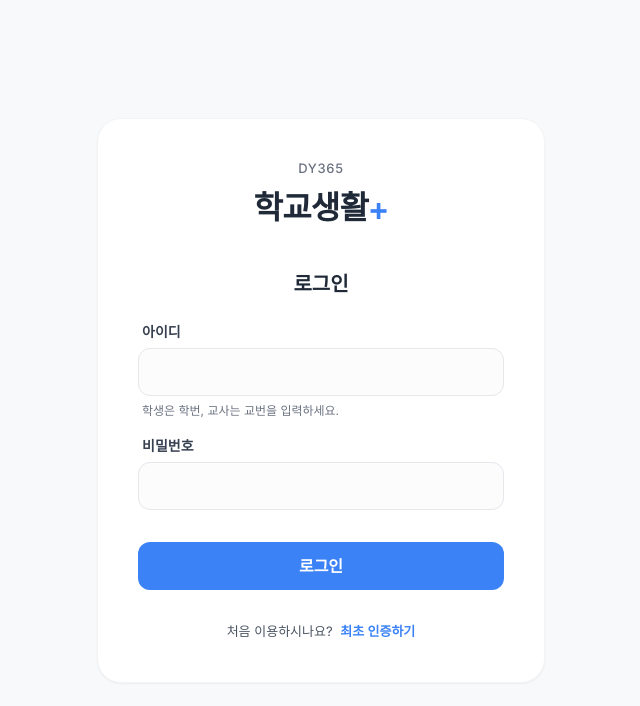
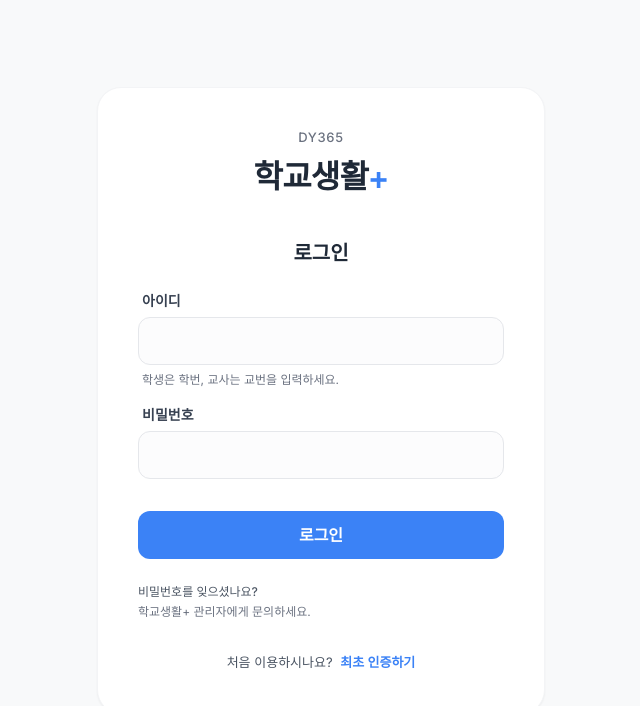
Before and after one commit to shrlrk/webportal2, a React (Vite) app: page /login in a window 1280 px wide. Shown: the top 706 px of the page, without its empty margins (319-959 px from the left). Built offline with nearby package versions, Linux system fonts and the light colour scheme; no server answers.

Commit message:
Refactor login error message and add system settings placeholder for help text

```diff
--- a/src/pages/LoginPage.tsx
+++ b/src/pages/LoginPage.tsx
@@ -2,6 +2,13 @@ import React, { useState, useEffect } from 'react';
 import { useNavigate, useLocation } from 'react-router-dom';
 import { getUserByUserId, completeUserVerification } from '../services/firebase/userService';
 import { loginWithUserIdAndPassword, registerWithUserIdAndPassword } from '../services/firebase/authService';
+
+const SYSTEM_SETTINGS_PLACEHOLDER = {
+  loginHelp: {
+    title: "비밀번호를 잊으셨나요?",
+    message: "학교생활+ 관리자에게 문의하세요."
+  }
+};
 
 const LoginPage: React.FC = () => {
   const location = useLocation();
@@ -41,7 +48,7 @@ const LoginPage: React.FC = () => {
       await loginWithUserIdAndPassword(loginId, loginPassword);
       navigate(from, { replace: true });
     } catch (err: any) {
-      setError('아이디 또는 비밀번호를 확인해 주세요.\n로그인이 계속되지 않으면 담임교사 또는 도서관 담당자에게 문의하세요.');
+      setError('아이디 또는 비밀번호를 다시 확인해 주세요.');
     }
     setLoading(false);
   };
@@ -139,7 +146,9 @@ const LoginPage: React.FC = () => {
 
 
         {error && (
-          <div className="mb-6 text-[13px] text-red-500 text-center bg-red-50 py-3 px-4 rounded-xl font-medium whitespace-pre-wrap leading-relaxed">
+          <div className={`mb-6 text-[13px] py-3 px-4 rounded-xl font-medium whitespace-pre-wrap leading-relaxed ${
+            tab === 'login' ? 'bg-gray-50 text-gray-600 text-left' : 'bg-red-50 text-red-500 text-center'
+          }`}>
             {error}
           </div>
         )}
@@ -159,6 +168,10 @@ const LoginPage: React.FC = () => {
             <button type="submit" disabled={loading} className="w-full h-12 bg-blue-500 hover:bg-blue-600 active:scale-[0.98] text-white font-semibold rounded-xl mt-4 transition-all duration-200 disabled:opacity-50">
               {loading ? '로그인 중...' : '로그인'}
             </button>
+            <div className="mt-2 text-[12px] text-gray-500 text-left">
+              <p className="font-medium text-gray-600 mb-0.5">{SYSTEM_SETTINGS_PLACEHOLDER.loginHelp.title}</p>
+              <p>{SYSTEM_SETTINGS_PLACEHOLDER.loginHelp.message}</p>
+            </div>
             <div className="mt-4 text-center text-[13px] text-gray-600">
               처음 이용하시나요? <button type="button" onClick={() => { setTab('verify'); setError(''); setVerifyStep(1); setAlreadyVerified(false); }} className="text-blue-500 font-semibold hover:underline ml-1">최초 인증하기</button>
             </div>
```
